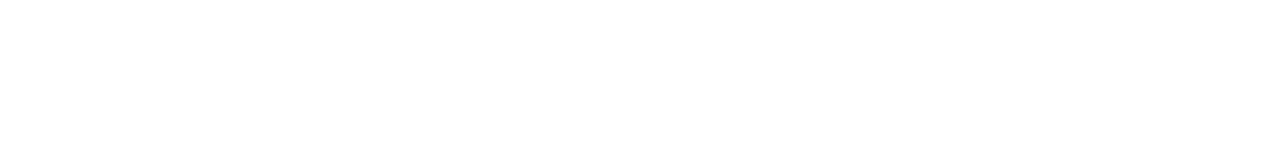
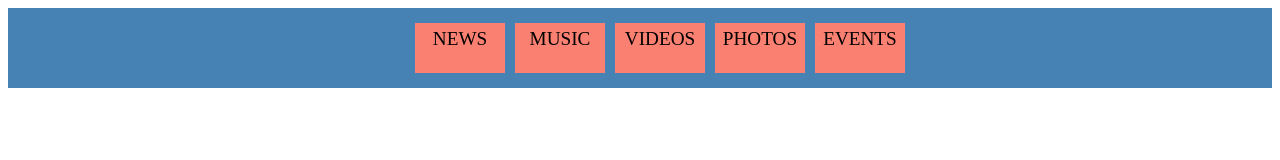
Before and after one commit to alimbaeva/NavBar-kelechek, a plain HTML site: page index.html in a window 1280 px wide. Drawn offline with Linux system fonts and the light colour scheme.

Commit message:
add code, style, and script

```diff
--- a/index.html
+++ b/index.html
@@ -11,7 +11,7 @@
 </head>
 
 <body>
-
+    <nav></nav>
 </body>
 
 </html>
--- a/script.js
+++ b/script.js
@@ -0,0 +1,22 @@
+window.addEventListener('load', function () {
+    const nav = this.document.querySelector('nav');
+    const linkItems = ['news', 'music', 'videos', 'photos', 'events'];
+    const ul = this.document.createElement('ul');
+    for (let i = 0; i < linkItems.length; i++) {
+
+        let a = this.document.createElement('a');
+        a.append(linkItems[i]);
+        let li = this.document.createElement('li');
+        li.setAttribute('onclick', 'clickFan');
+        li.appendChild(a);
+        ul.appendChild(li);
+    }
+    nav.append(ul);
+
+
+
+
+
+    console.log(linkItems.length);
+
+})
--- a/style.css
+++ b/style.css
@@ -0,0 +1,25 @@
+nav{
+    height: 80px;
+    display: flex;
+    align-items: center;
+    justify-content: center;
+    background-color: steelblue;
+}
+
+li{
+    display: inline-block;
+    margin: 5px;
+    padding: 5px;
+    width: 80px;
+    height: 40px;
+    text-align: center;
+    text-transform: uppercase;
+    background-color: salmon;
+    font-size: 1.2em;
+
+}
+
+li:hover{
+    color: white;
+    font-weight: 700;
+}
```
